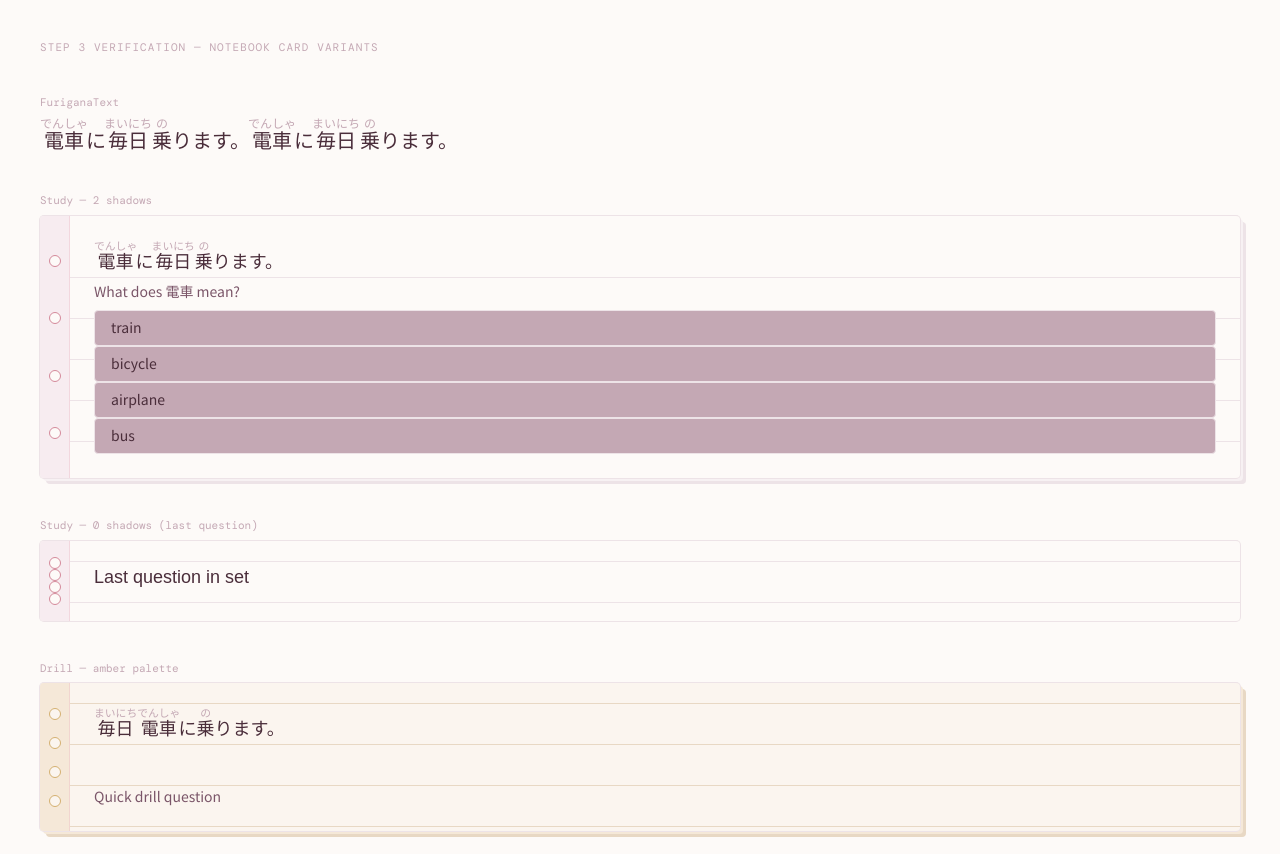
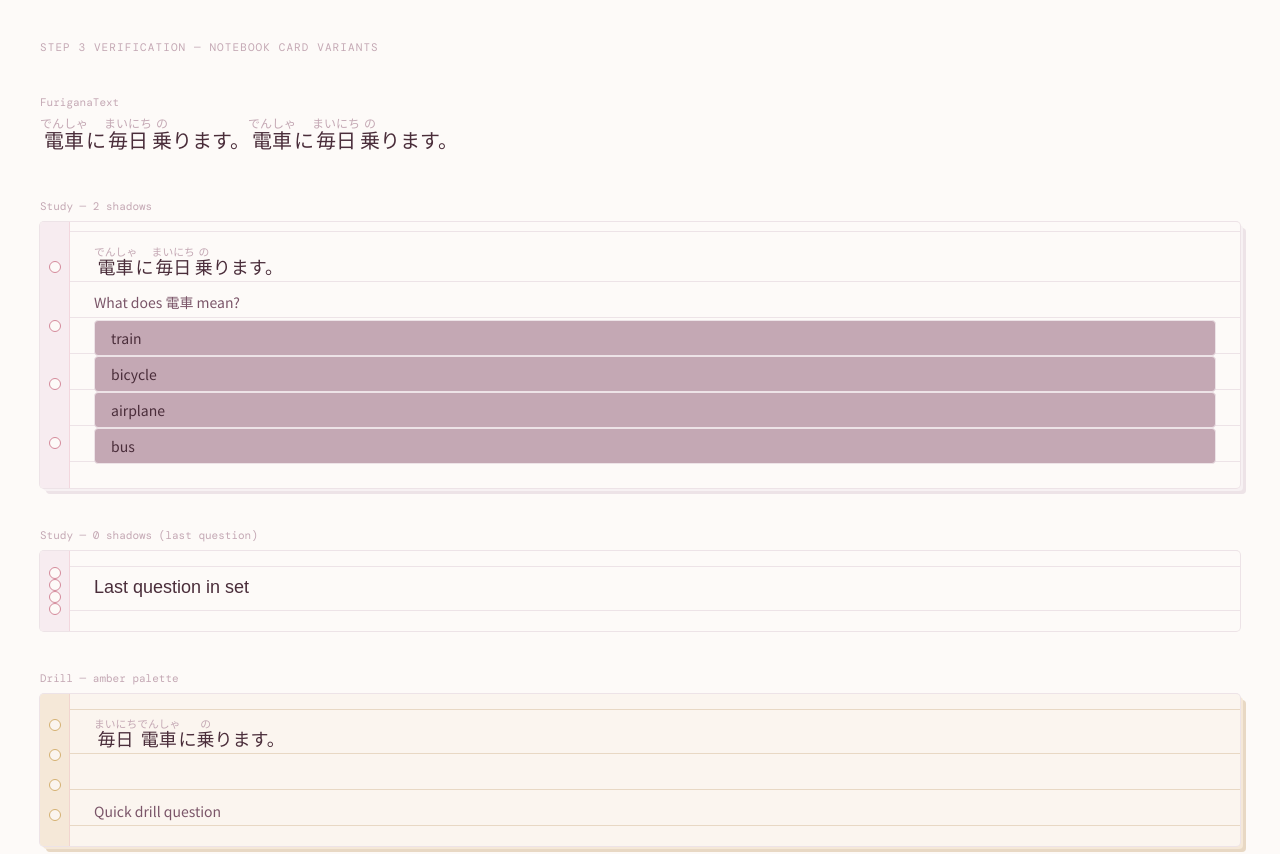
Before and after one commit to S-Osman4/Kotoba, a Next.js app: page /step3-verify in a window 1280 px wide. Shown: the top 854 px of the page. Built offline with nearby package versions, Linux system fonts and the light colour scheme.

Commit message:
fix: notebook line styling

```diff
--- a/app/globals.css
+++ b/app/globals.css
@@ -155,16 +155,29 @@ rt {
    Applied to NotebookCard content area. The line colour is overridden
    per mode via --ruled-line-color set as an inline style on the card.
 */
+
 .notebook-lines {
   background-image: repeating-linear-gradient(
     to bottom,
     transparent,
-    transparent 20px,
-    var(--ruled-line-color, var(--color-paper-3)) 20px,
-    var(--ruled-line-color, var(--color-paper-3)) 20.5px
+    transparent 35.5px,
+    var(--ruled-line-color, var(--color-paper-3)) 35.5px,
+    var(--ruled-line-color, var(--color-paper-3)) 36px
   );
+  /* Mobile default: p-4 = 16px top padding */
+  background-position-y: 16px;
 }
 
+/* Desktop: p-6 = 24px top padding */
+@media (min-width: 640px) {
+  .notebook-lines {
+    background-position-y: 24px;
+  }
+}
+
+.notebook-stem {
+  line-height: 1.8;
+}
 /* ─── Utility: safe area padding (iPhone home indicator) ────────────────── */
 .pb-safe {
   padding-bottom: env(safe-area-inset-bottom, 0px);
```
